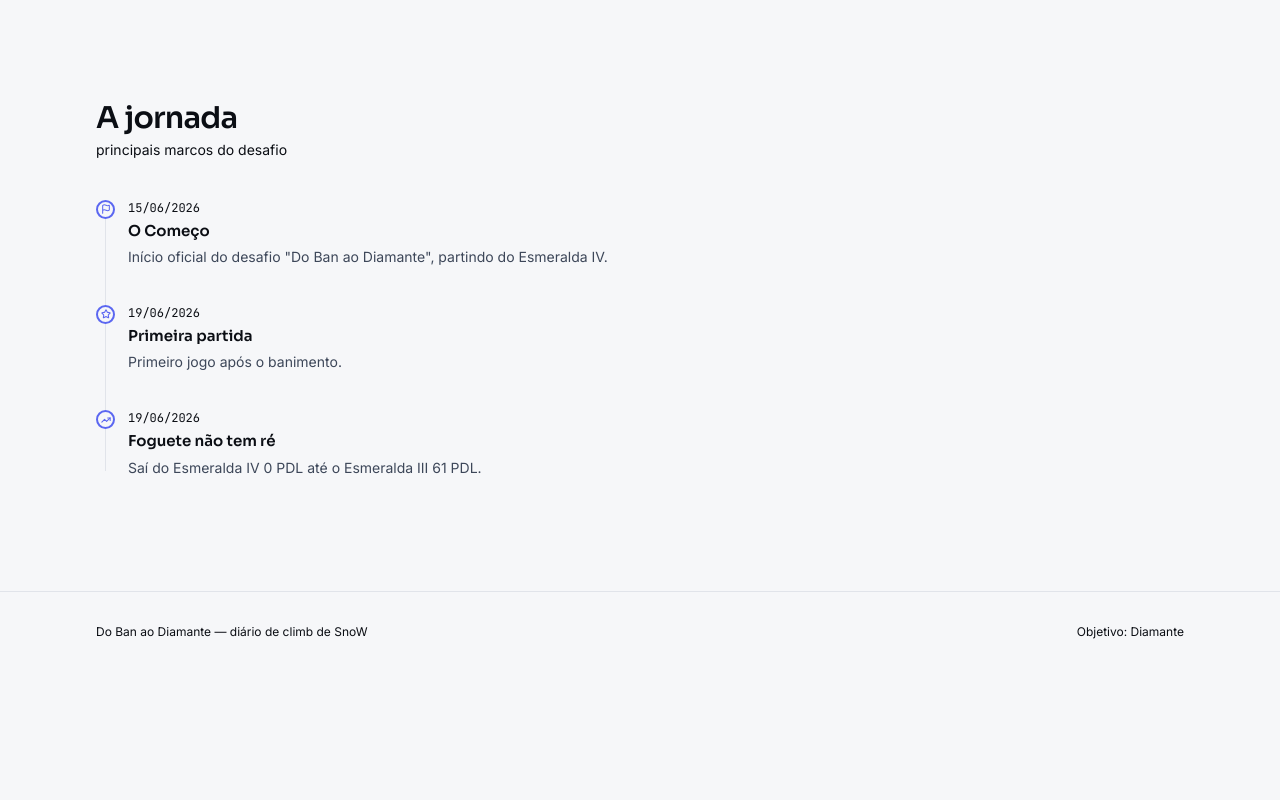
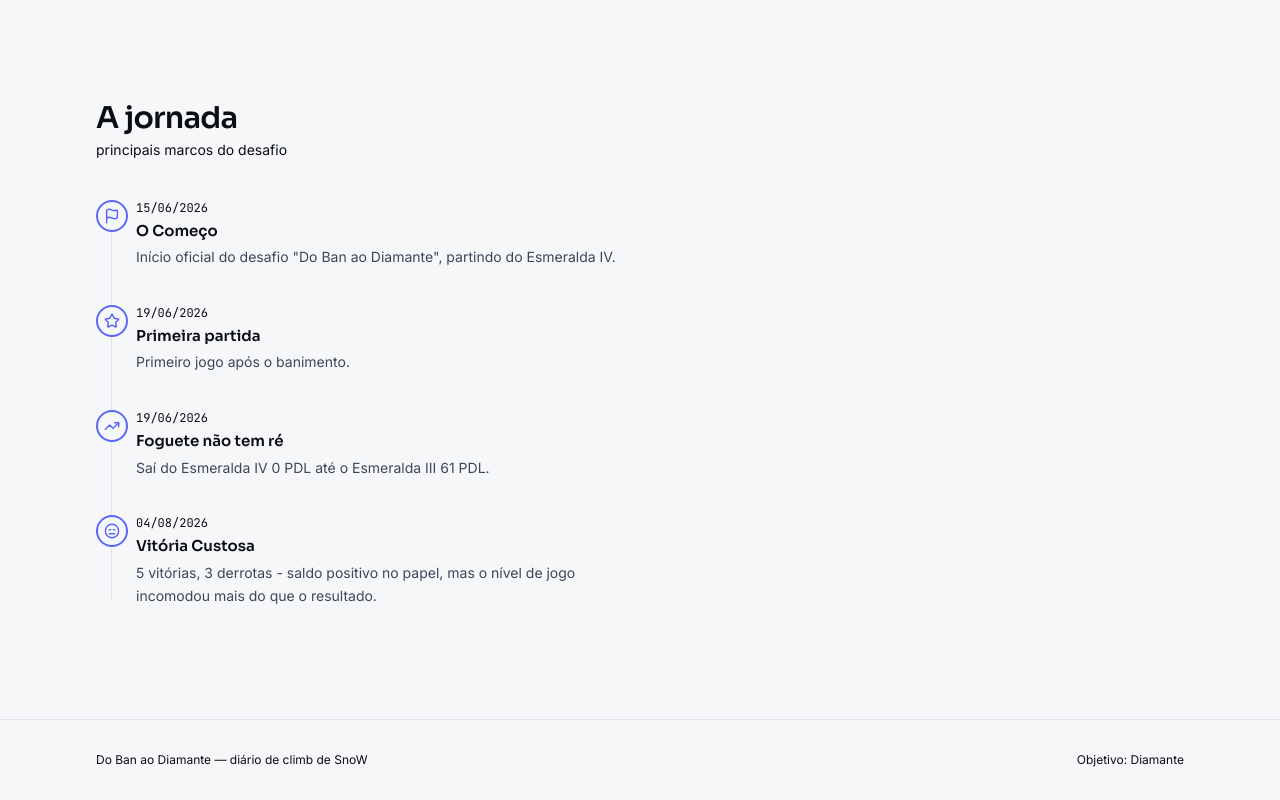
Before and after one commit to Leandro-Kolosque/lol-diamond-journey, a React (Vite) app: page / in a window 1280 px wide. Shown: the part 4881-5681 px from the top of the page. Before the commit the page ends 5553 px from the top, so only its background shows below. Built offline with nearby package versions, Linux system fonts and the light colour scheme.

Commit message:
feat(timeline): add milestone-specific icons and fix marker sizing

```diff
--- a/src/components/Timeline.tsx
+++ b/src/components/Timeline.tsx
@@ -1,5 +1,5 @@
 import type { JourneyMilestone } from '../types/match';
-import { Flag, Award, TrendingDown, TrendingUp, RollerCoaster, Target, Star } from 'lucide-react';
+import { Flag, Award, TrendingUp, TrendingDown, RollerCoaster, Annoyed, Scale, Target, Star } from 'lucide-react';
 
 
 interface Props {
@@ -12,6 +12,8 @@ const icons = {
   sequencia_vitorias: TrendingUp,
   sequencia_derrotas: TrendingDown,
   montanha_russa: RollerCoaster,
+  vitoria_custosa: Annoyed,
+  equilibrio: Scale,
   objetivo: Target,
   marco: Star,
 };
@@ -31,8 +33,8 @@ export default function Timeline({ milestones }: Props) {
         <p className="text-sm text-ink-500 dark:text-mist-400 mt-1">principais marcos do desafio</p>
       </div>
 
-      <div className="relative pl-8">
-        <div className="absolute left-[9px] top-2 bottom-2 w-px bg-mist-300 dark:bg-ink-800" />
+      <div className="relative pl-10">
+        <div className="absolute left-[15px] top-2 bottom-2 w-px bg-mist-300 dark:bg-ink-800" />
 
         <div className="space-y-9">
           {sorted.map((ms) => {
@@ -41,13 +43,13 @@ export default function Timeline({ milestones }: Props) {
             return (
               <div key={ms.id} className="relative">
                 <div
-                  className={`absolute -left-8 w-[19px] h-[19px] rounded-full flex items-center justify-center border-2 ${
+                  className={`absolute -left-10 w-8 h-8 rounded-full flex items-center justify-center border-2 ${
                     isGoal
                       ? 'bg-diamond/15 border-diamond text-diamond'
                       : 'bg-mist-100 dark:bg-ink-950 border-brand text-brand'
                   }`}
                 >
-                  <Icon size={10} strokeWidth={2.5} />
+                  <Icon size={16} strokeWidth={2.2} />
                 </div>
                 <p className="text-xs font-mono text-ink-500 dark:text-mist-400 mb-1">
                   {formatDate(ms.data)}
--- a/src/data/milestones.ts
+++ b/src/data/milestones.ts
@@ -23,4 +23,11 @@ export const milestones: JourneyMilestone[] = [
     descricao: 'Saí do Esmeralda IV 0 PDL até o Esmeralda III 61 PDL.',
     tipo: 'sequencia_vitorias',
   },
+  {
+    id: 't4',
+    data: '2026-08-04',
+    titulo: 'Vitória Custosa',
+    descricao: '5 vitórias, 3 derrotas - saldo positivo no papel, mas o nível de jogo incomodou mais do que o resultado.',
+    tipo: 'vitoria_custosa',
+  },
 ];
--- a/src/types/match.ts
+++ b/src/types/match.ts
@@ -47,7 +47,7 @@ export interface JourneyMilestone {
   data: string;
   titulo: string;
   descricao: string;
-  tipo: 'inicio' | 'promocao' | 'sequencia_vitorias' | 'sequencia_derrotas' | 'montanha_russa' | 'objetivo' | 'marco';
+  tipo: 'inicio' | 'promocao' | 'sequencia_vitorias' | 'sequencia_derrotas' | 'montanha_russa' | 'vitoria_custosa' | 'equilibrio' | 'objetivo' | 'marco';
 }
 
 export interface JourneyConfig {
```
